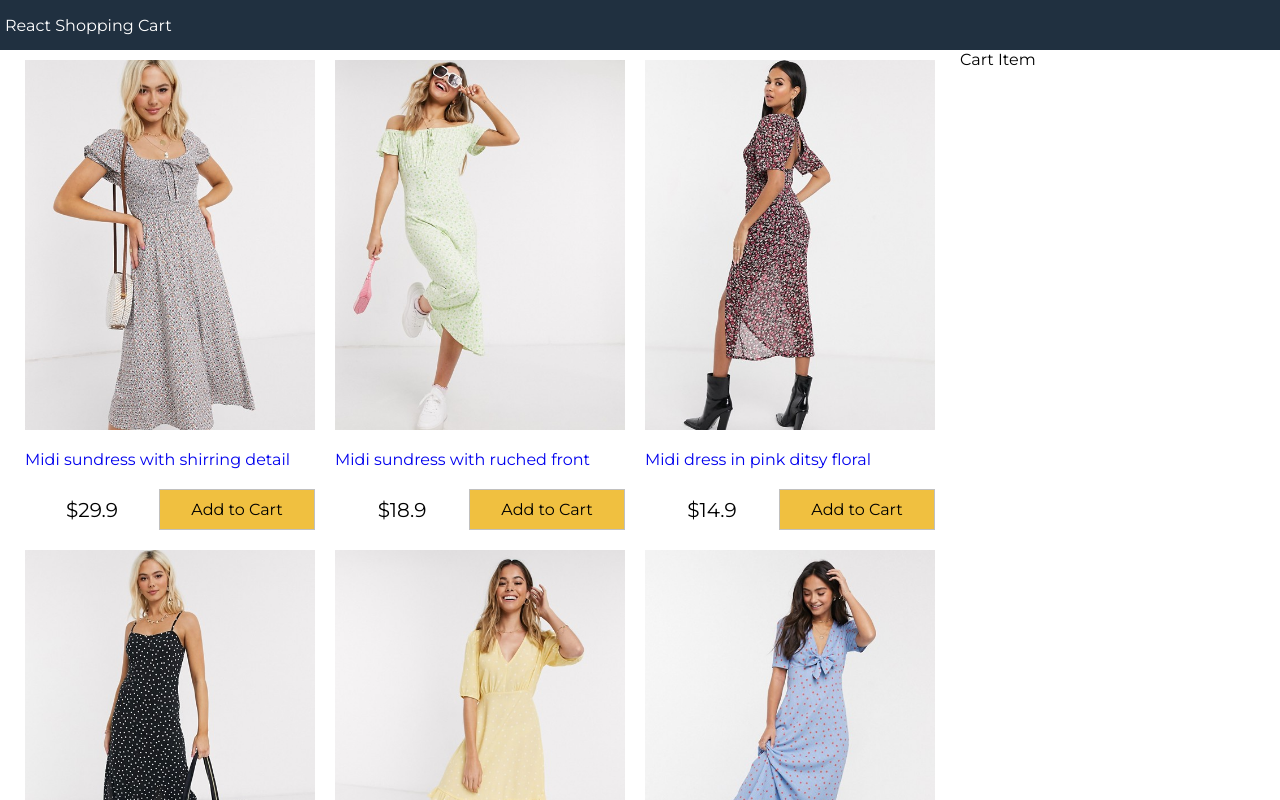
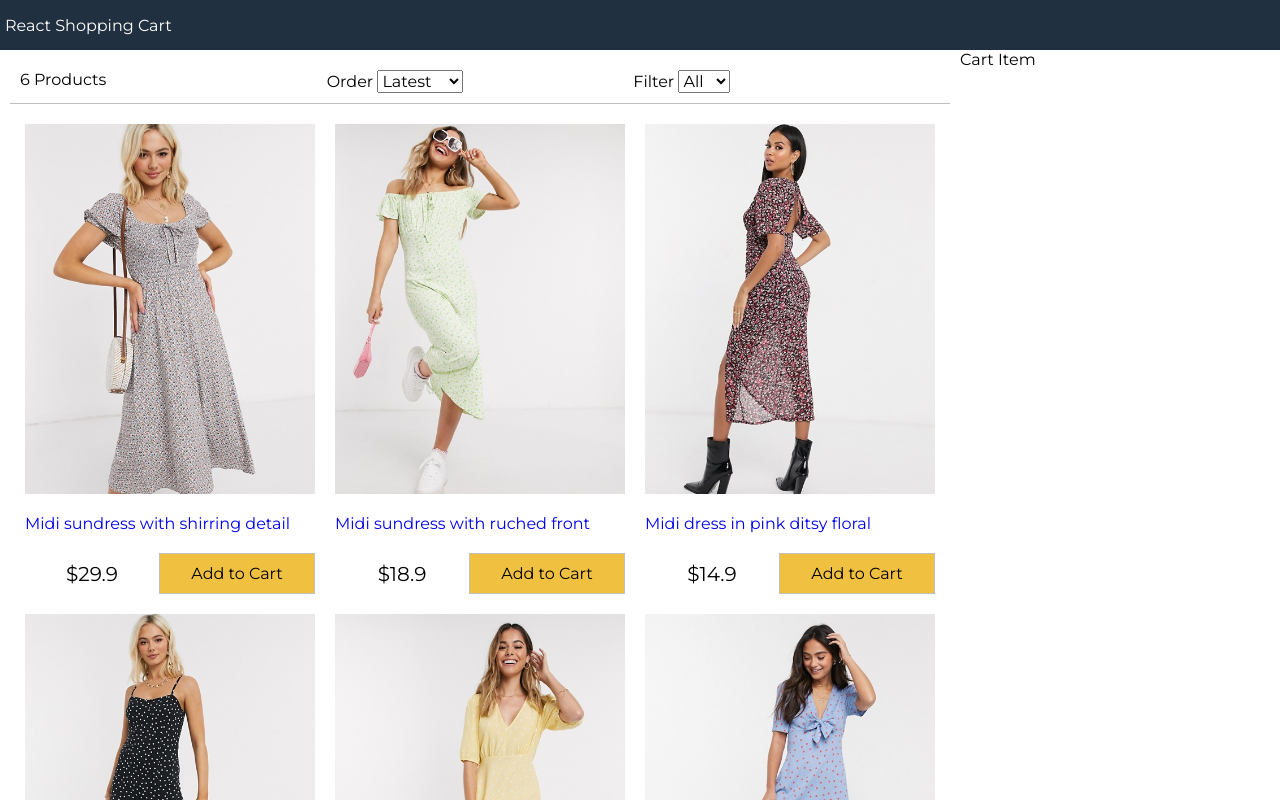
Before and after one commit to onemorecoulomb/react-shopping-cart, a React (Create React App) app: page / in a window 1280 px wide. Shown: the top 800 px of the page. Built offline with nearby package versions, Linux system fonts and the light colour scheme.

Commit message:
create filter component

```diff
--- a/src/App.js
+++ b/src/App.js
@@ -1,5 +1,6 @@
 //feature-1
 import React from "react";
+import Filter from "./components/Filter";
 import Products from "./components/Products";
 import data from "./data.json";
 
@@ -10,8 +11,33 @@ class App extends React.Component {
       products : data.products,
       size : "",
       sort : ""
+    };
+  }
+  sortProducts = (event) => {
+    const sort =event.target.value;
+    console.log(event.target.value);
+    this.setState(state => ({
+      sort: sort,
+      products: this.state.products.slice().sort((a,b) => (
+        sort === "Lowest"?
+        ((a.price > b.price)? 1:-1):
+        sort === "Highest"?
+        ((a.price < b.price)? 1:-1):
+        ((a._id < b._id)? 1:-1)
+      ))
+    }))
+  };
+  filterProducts = (event) => {
+    console.log(event.target.value);
+    if(event.target.value === ""){
+      this.setState({size: event.target.value, product: data.products})
+    }else{
+      this.setState({
+        size: event.target.value,
+        products: data.products.filter(product => product.availableSizes.indexOf(event.target.value) >= 0)
+      })
     }
-  }
+  };
   render() {
     return (
       <div className='grid-container'>
@@ -21,6 +47,12 @@ class App extends React.Component {
         <main>
           <div className="content">
             <div className="main">
+              <Filter count={this.state.products.length}
+                size={this.state.size}
+                sort={this.state.sort}
+                filterProducts={this.filterProducts}
+                sortProducts={this.sortProducts}
+              ></Filter>
               <Products products={this.state.products}></Products>
             </div>
             <div className="sidebar">
--- /dev/null
+++ b/src/components/Filter.js
@@ -0,0 +1,30 @@
+import React, { Component } from 'react'
+
+export default class Filter extends Component {
+    render() {
+        return (
+            <div className="filter">
+                <div className="filter-result">{this.props.count} Products</div>
+                <div className="filter-sort">
+                    Order{" "}
+                    <select value={this.props.sort} onChange={this.props.sortProducts}>
+                        <option>Latest</option>
+                        <option value="Lowest">Lowest</option>
+                        <option value="Highest">Highest</option>
+                    </select></div>
+                <div className="filter-size">
+                    Filter{" "}
+                    <select value={this.props.size} onChange={this.props.filterProducts}>
+                        <option value="">All</option>
+                        <option value="XS">XS</option>
+                        <option value="S">S</option>
+                        <option value="M">M</option>
+                        <option value="L">L</option>
+                        <option value="XL">XL</option>
+                        <option value="XXL">XXL</option>
+                    </select></div>
+
+            </div>
+        )
+    }
+}
--- a/src/index.css
+++ b/src/index.css
@@ -116,3 +116,15 @@ footer{
 .button.primary{
   background-color: #f0c040;
 }
+
+/*filter*/
+.filter{
+  display: flex;
+  justify-content: space-between;
+  padding: 1rem;
+  margin: 1rem;
+  border-bottom: 0.1rem #c0c0c0 solid;
+}
+.filter div{
+  flex: 1;
+}
```
Also changed, not shown: 1 other file (tests, documents, lock files or other folders).
